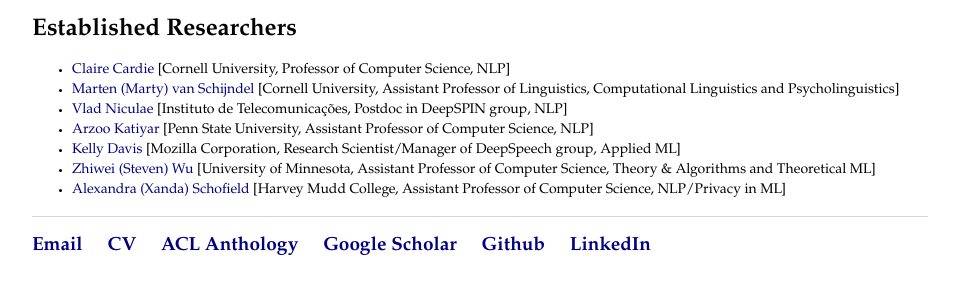
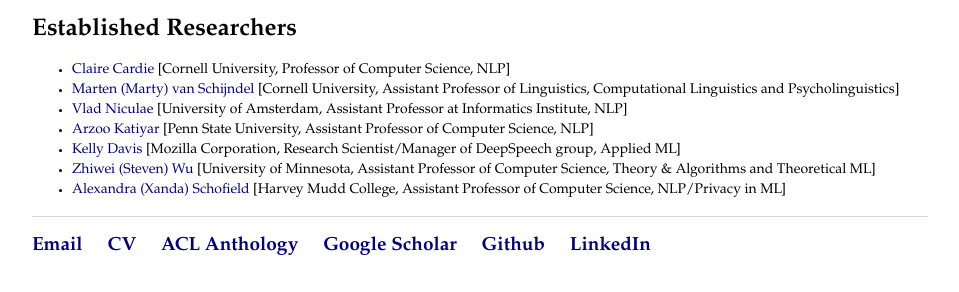
Before and after one commit to rishibommasani/rishibommasani.github.io, a Jekyll site: the page built from collaborators/index.html, in a window 1280 px wide. Shown: the part 321-613 px from the top of the page, without its empty margins (160-1119 px from the left). Built offline with Jekyll 4.4.1, drawn with Linux system fonts in a browser that asks for light colours.

Commit message:
Vlad move to Amsterdam!

```diff
--- a/collaborators/index.html
+++ b/collaborators/index.html
@@ -19,7 +19,7 @@ title: Collaborators
 	<ul>
 		<li> <a href="http://www.cs.cornell.edu/home/cardie/">Claire Cardie </a> [Cornell University, Professor of Computer Science, NLP] </li>
 		<li> <a href="https://vansky.github.io/">Marten (Marty) van Schijndel </a> [Cornell University, Assistant Professor of Linguistics, Computational Linguistics and Psycholinguistics] </li>
-		<li> <a href="https://vene.ro/">Vlad Niculae </a> [Instituto de Telecomunicações, Postdoc in DeepSPIN group, NLP] </li>
+		<li> <a href="https://vene.ro/">Vlad Niculae </a> [University of Amsterdam, Assistant Professor at Informatics Institute, NLP] </li>
 		<li> <a href="https://sites.google.com/site/arzook99/home">Arzoo Katiyar </a> [Penn State University, Assistant Professor of Computer Science, NLP] </li>
 		<li> <a href="https://medium.com/mozilla-open-innovation/role-models-in-ai-kelly-davis-a66c10ab7423">Kelly Davis </a> [Mozilla Corporation, Research Scientist/Manager of DeepSpeech group, Applied ML] </li>
 		<li> <a href="https://zstevenwu.com/">Zhiwei (Steven) Wu </a> [University of Minnesota, Assistant Professor of Computer Science, Theory & Algorithms and Theoretical ML] </li>
```
